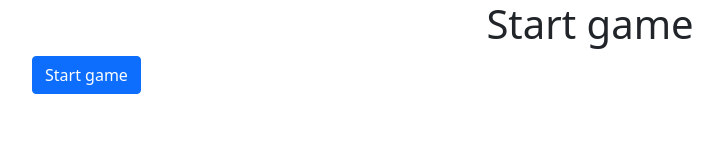
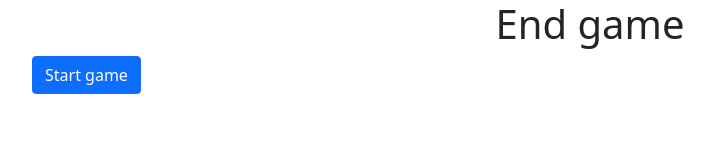
Before and after one commit to Mr-Paolo/vue-001, a plain HTML site: page index.html in a window 1280 px wide. Shown: the whole page, without its empty margins (50-773 px from the left). Drawn offline with nearby package versions, Linux system fonts and the light colour scheme.

Commit message:
LEsson was great

```diff
--- a/index.html
+++ b/index.html
@@ -13,7 +13,7 @@
     <div class="container">
         <div class="levels">
             <div class="level-0" v-if="level === 0" >
-                <h1 class="text-center">Start game </h1>
+                <h1 class="text-center">End game </h1>
                 <div class="btn btn-primary" @click="levelUp()">Start game</div>
             </div>
             <div class="level-1 d-flex flex-wrap" v-if="level === 1">
```
